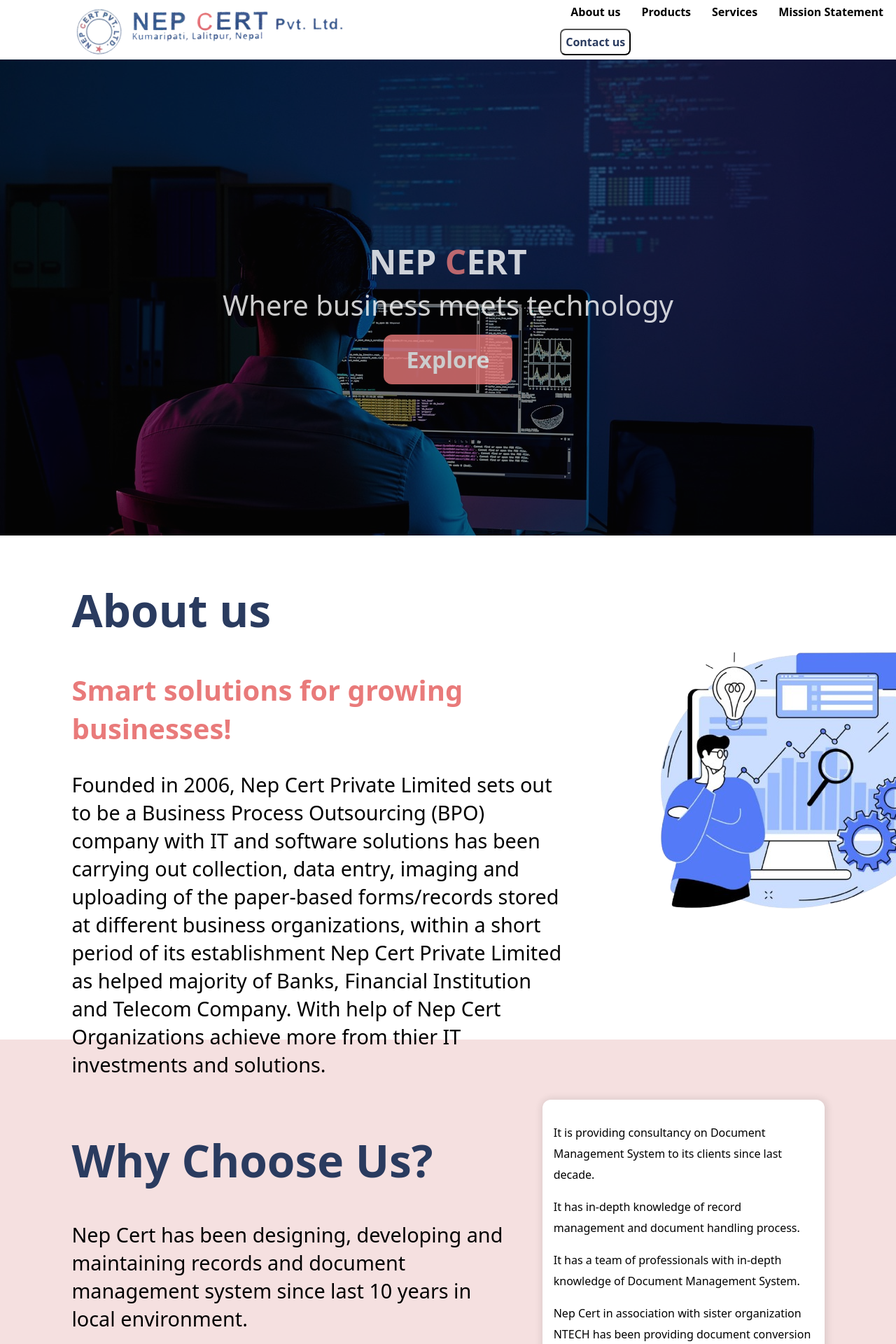
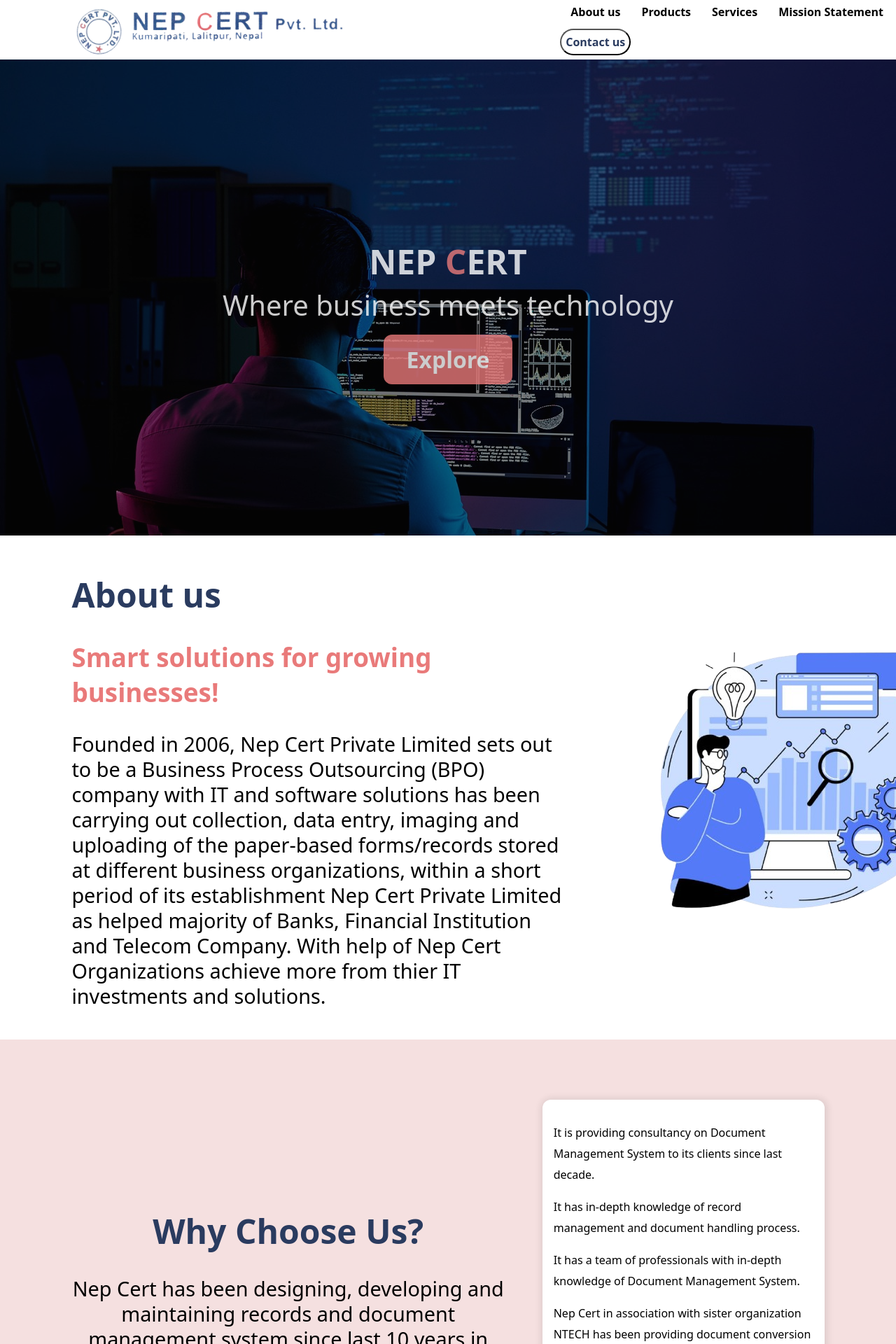
Before and after one commit to AjoobKansakar/Ncert-website, a React (Vite) app in the folder nepcert/: page / in a window 1280 px wide. Shown: the top 1920 px of the page at 70% size. Built offline with nearby package versions, Linux system fonts and the light colour scheme.

Commit message:
updates made to aboutus and WCU section

```diff
--- a/nepcert/src/App.css
+++ b/nepcert/src/App.css
@@ -38,12 +38,13 @@
   text-decoration: none;
   color: #000;
   padding: 15px;
-  font-weight: bold;
+  font-weight: 700;
   font-size: 1rem;
-  transition: all 0.3s ease-in;
+  transition: all 0.1s ease-in;
 }
 
 .Nav-items a:hover {
+  text-decoration: underline;
   color: #E97A7A;
 }
 
@@ -53,7 +54,7 @@
   font-size: 1rem;
   background-color: transparent;
   padding: 6px;
-  border-radius: 8px;
+  border-radius: 20px;
   color: #2A3B5F;
   transition: all 0.2s ease-in;
 }
--- a/nepcert/src/component/AboutUs/aboutus.css
+++ b/nepcert/src/component/AboutUs/aboutus.css
@@ -5,17 +5,18 @@
 }
 
 .aboutus-content {
+    overflow: hidden;
     margin-top: 20px;
 }
 
 .aboutus-content h1 {
-    font-size: 4rem;
+    font-size: 3rem;
     font-weight: bold;
     color: #2A3B5F;
 }
 
 .aboutus-content h2 {
-    font-size: 2.5rem;
+    font-size: 2.3rem;
     font-weight: 700;
     color: #E97A7A;
 }
@@ -23,7 +24,7 @@
 .aboutus-content p {
     font-size: 1.8rem;
     font-weight: 400;
-    line-height: 40px;
+    line-height: 36px;
 }
 
 .aboutus-img {
--- a/nepcert/src/component/WCU/wcu.css
+++ b/nepcert/src/component/WCU/wcu.css
@@ -8,11 +8,16 @@
 
 .wcu-container {
     display: flex;
+    align-items: center;
     gap: 5%;
 }
 
+.wcu-content {
+    text-align: center;
+}
+
 .wcu-content h1 {
-    font-size: 4rem;
+    font-size: 3rem;
     font-weight: bold;
     color: #2A3B5F;
 }
@@ -20,7 +25,7 @@
 .wcu-content p {
     font-size: 1.8rem;
     font-weight: 400;
-    line-height: 40px;
+    line-height: 36px;
 }
 
 .wcu-box {
```
